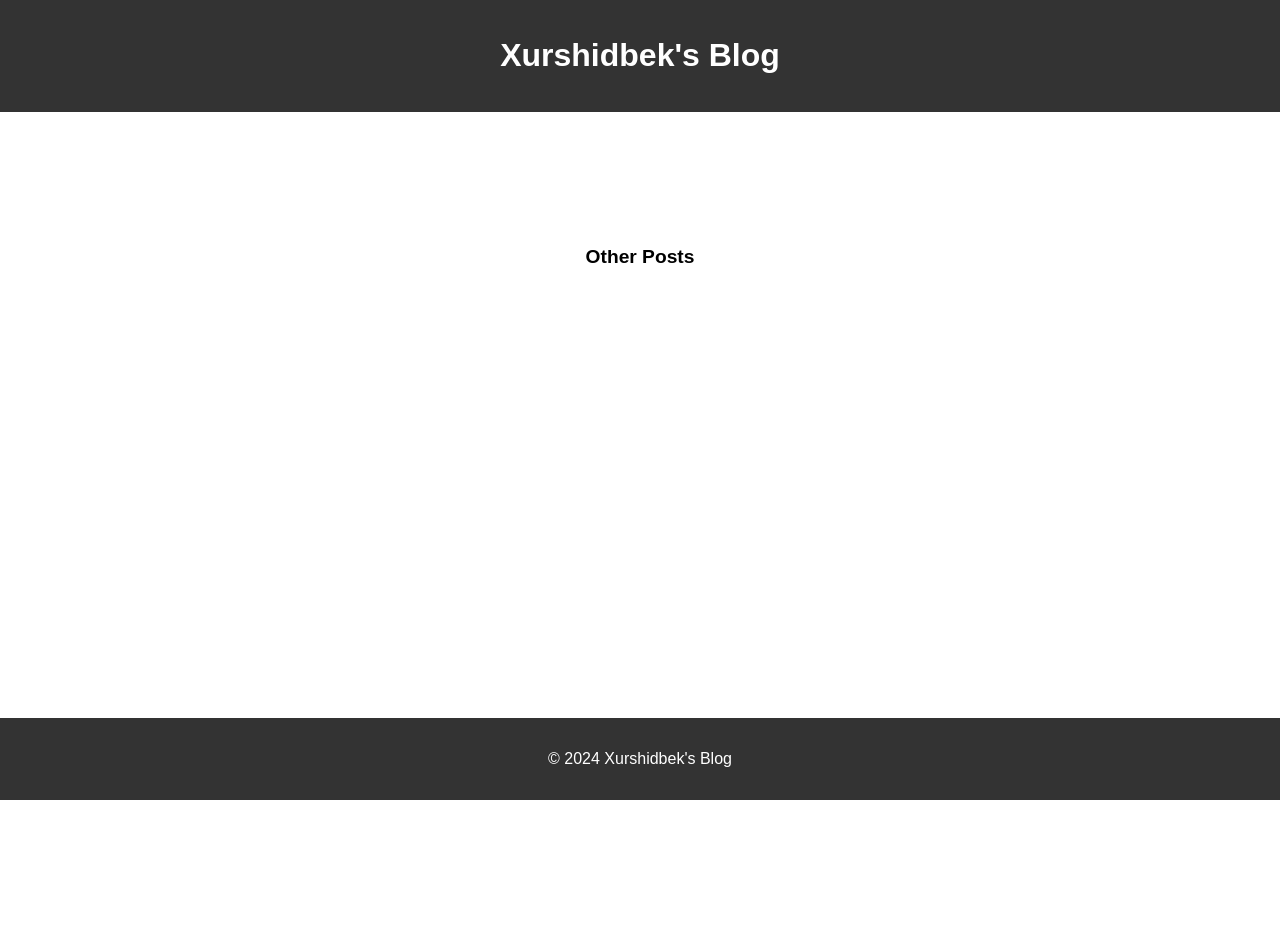
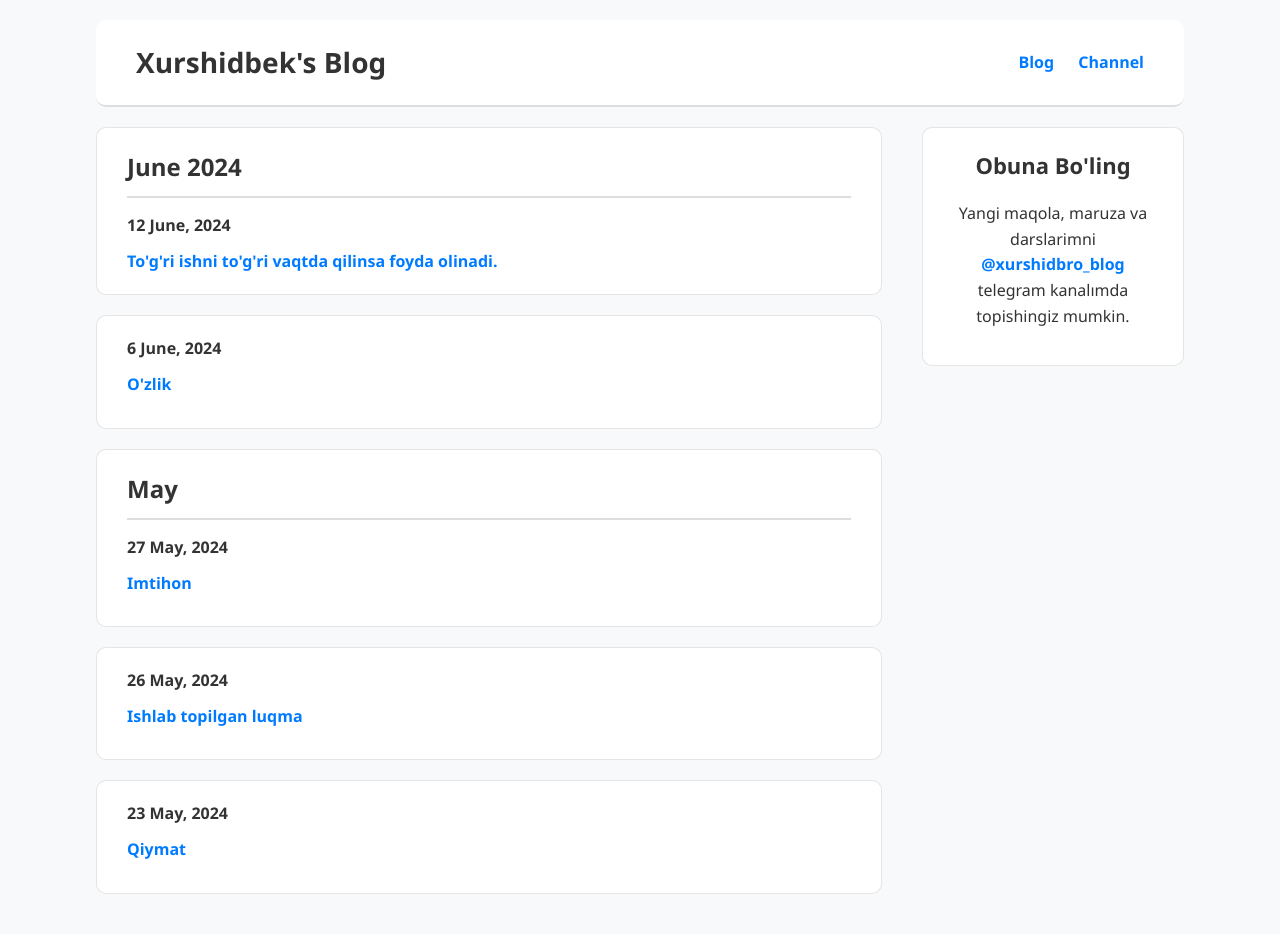
Before and after one commit to Xurshidbek079/xurshid-sblog, a Django app: page / in a window 1280 px wide. Before the commit the page ends 800 px from the top, so only its background shows below. Run offline with Django 5.2, Linux system fonts and the light colour scheme.

Commit message:
templates update

```diff
--- a/pages/templates/pages/home.html
+++ b/pages/templates/pages/home.html
@@ -3,105 +3,146 @@
 <head>
     <meta charset="UTF-8">
     <meta name="viewport" content="width=device-width, initial-scale=1.0">
-    <title>Post Detail - Xurshidbek's Blog</title>
+    <title>Xurshidbek's Blog</title>
     <style>
         body {
-            font-family: Arial, sans-serif;
+            font-family: 'Segoe UI', Tahoma, Geneva, Verdana, sans-serif;
             margin: 0;
             padding: 0;
-            box-sizing: border-box;
+            background-color: #f8f9fa;
+            color: #333;
+            line-height: 1.6;
+        }
+        .container {
+            width: 85%;
+            margin: 0 auto;
+            padding: 20px;
+        }
+        .header {
+            background-color: #fff;
+            padding: 20px 40px;
+            border-bottom: 2px solid #ddd;
+            border-radius: 10px;
+            margin-bottom: 20px;
             display: flex;
-            flex-direction: column;
-            min-height: 100vh;
+            justify-content: space-between;
+            align-items: center;
         }
-        header, footer {
-            background-color: #333;
-            color: white;
-            text-align: center;
-            padding: 1em 0;
+        .header h1 {
+            margin: 0;
+            font-size: 28px;
         }
-        main {
-            display: flex;
-            flex-direction: column;
-            align-items: center;
-            padding: 2em;
-            flex: 1;
-        }
-        article {
-            width: 100%;
-            max-width: 800px;
-            margin-bottom: 2em;
-        }
-        .post-title {
-            font-size: 2em;
-            font-weight: bold;
-            margin-bottom: 0.5em;
-        }
-        .post-date {
-            color: #555;
-            font-size: 0.9em;
-            margin-bottom: 1em;
-        }
-        .post-content {
-            font-size: 1.2em;
-            line-height: 1.5;
-            word-wrap: break-word;
-        }
-        .post-content p {
-            max-width: 600px; /* Adjust this width as necessary */
-            margin-bottom: 1em;
-        }
-        a {
+        .nav a {
+            margin-left: 20px;
             text-decoration: none;
             color: #007bff;
+            font-weight: bold;
         }
-        a:hover {
+        .nav a:hover {
             text-decoration: underline;
         }
-        .other-posts {
-            margin-top: 2em;
+        .content {
+            display: flex;
+            margin-top: 20px;
         }
-        .other-posts h3 {
-            font-size: 1.2em;
-            margin-bottom: 0.5em;
+        .main {
+            flex: 3;
         }
-        .other-posts ul {
-            list-style-type: none;
-            padding: 0;
+        .sidebar {
+            flex: 1;
+            margin-left: 40px;
         }
-        .other-posts li {
-            margin-bottom: 0.5em;
+        .blog-post {
+            background-color: #fff;
+            padding: 20px 30px;
+            margin-bottom: 20px;
+            border-radius: 10px;
+            border: 1px solid rgba(0, 0, 0, 0.1);
+        }
+        .blog-post h2 {
+            margin-top: 0;
+            font-size: 24px;
+            border-bottom: 2px solid #ddd;
+            padding-bottom: 10px;
+            margin-bottom: 15px;
+        }
+        .blog-post p {
+            margin: 0 0 10px;
+            font-size: 16px;
+        }
+        .blog-post a {
+            text-decoration: none;
+            color: #007bff;
+            font-weight: bold;
+        }
+        .blog-post a:hover {
+            text-decoration: underline;
+        }
+        .subscribe {
+            background-color: #fff;
+            padding: 20px 30px;
+            border-radius: 10px;
+            border: 1px solid rgba(0, 0, 0, 0.1);
+            text-align: center;
+        }
+        .subscribe h2 {
+            margin-top: 0;
+            font-size: 22px;
+        }
+        .subscribe p {
+            font-size: 16px;
+        }
+        .subscribe a {
+            text-decoration: none;
+            color: #007bff;
+            font-weight: bold;
+        }
+        .subscribe a:hover {
+            text-decoration: underline;
         }
     </style>
 </head>
 <body>
-    <header>
-        <h1>Xurshidbek's Blog</h1>
-    </header>
-
-    <main>
-        <article>
-            <div class="post-title">{{ post.title }}</div>
-            <div class="post-date">{{ post.published_at|date:"d M Y" }}</div>
-            <div class="post-content">
-                {{ post.content|linebreaks }}
+    <div class="container">
+        <div class="header">
+            <h1>Xurshidbek's Blog</h1>
+            <div class="nav">
+                <a href="#">Blog</a>
+                <a href="#">Channel</a>
             </div>
-        </article>
-
-        <div class="other-posts">
-            <h3>Other Posts</h3>
-            <ul>
-                {% for other_post in other_posts %}
-                    <li>
-                        <a href="{% url 'post-detail' other_post.pk %}">{{ other_post.title }}</a>
-                    </li>
-                {% endfor %}
-            </ul>
         </div>
-    </main>
-
-    <footer>
-        <p>&copy; 2024 Xurshidbek's Blog</p>
-    </footer>
+        <div class="content">
+            <div class="main">
+                <div class="blog-post">
+                    <h2>June 2024</h2>
+                    <p><strong>12 June, 2024</strong></p>
+                    <a href="post1.html">To'g'ri ishni to'g'ri vaqtda qilinsa foyda olinadi.</a>
+                </div>
+                <div class="blog-post">
+                    <p><strong>6 June, 2024</strong></p>
+                    <p><a href="post2.html">O'zlik</a></p>
+                </div>
+                <div class="blog-post">
+                    <h2>May</h2>
+                    <p><strong>27 May, 2024</strong></p>
+                    <p><a href="post3.html">Imtihon</a></p>
+                </div>
+                <div class="blog-post">
+                    <p><strong>26 May, 2024</strong></p>
+                    <p><a href="post4.html">Ishlab topilgan luqma</a></p>
+                </div>
+                <div class="blog-post">
+                    <p><strong>23 May, 2024</strong></p>
+                    <p><a href="post5.html">Qiymat</a></p>
+                </div>
+            </div>
+            <div class="sidebar">
+                <div class="subscribe">
+                    <h2>Obuna Bo'ling</h2>
+                    <p>Yangi maqola, maruza va darslarimni <a href="https://t.me/xurshidbro_blog" target="_blank">@xurshidbro_blog</a> telegram kanalımda topishingiz mumkin.</p>
+                </div>
+            </div>
+        </div>
+    </div>
 </body>
 </html>
```
Also changed, not shown: pages/templates/pages/post_detail.html (+107 -57 lines).
